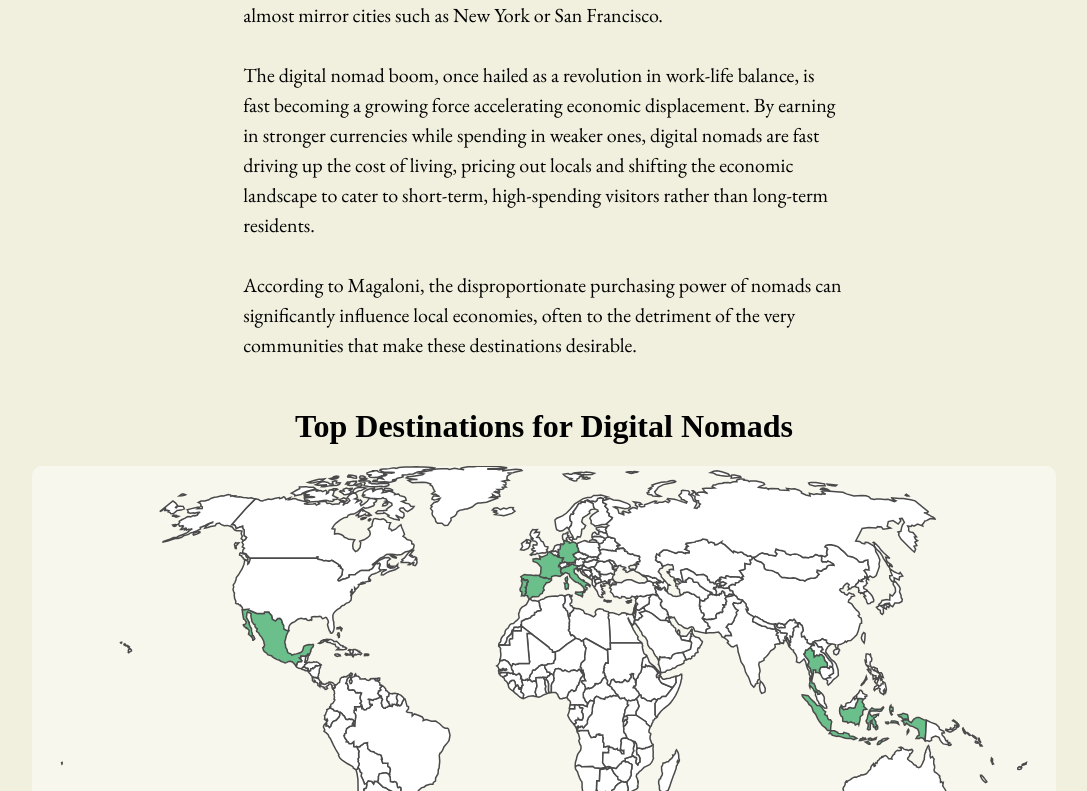
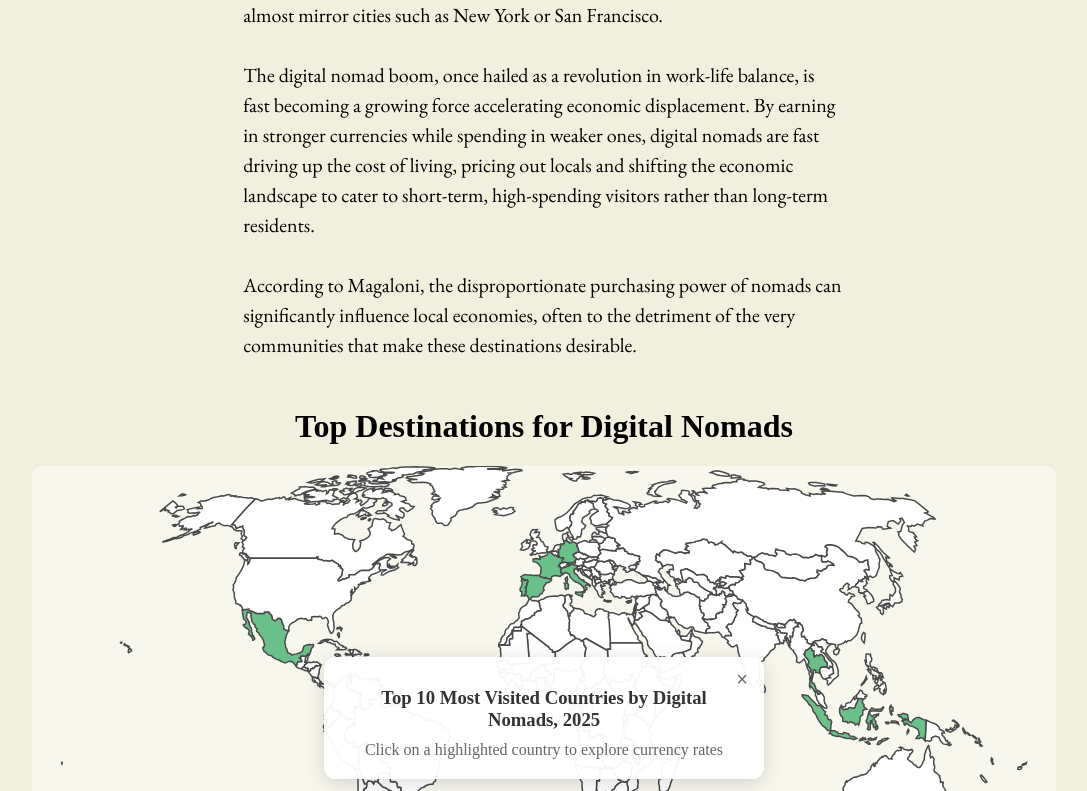
Before and after one commit to nomad-faces/nomad-faces.github.io, a React (Create React App) app: page / in a window 1280 px wide. Shown: the part 6621-7412 px from the top of the page, without its empty margins (96-1183 px from the left). Built offline with nearby package versions, Linux system fonts and the light colour scheme; a web font is replaced by a local one.

Commit message:
little vis updates

```diff
--- a/src/charts/Age.jsx
+++ b/src/charts/Age.jsx
@@ -204,6 +204,17 @@ const Age = () => {
       .style("font-size", "16px")
       .text("Percentage of Digital Nomads");
 
+    // Add source text at the bottom right
+    svg
+      .append("text")
+      .attr("x", width - 40)
+      .attr("y", height - 2)
+      .attr("text-anchor", "end")
+      .style("font-family", '"adobe-caslon-pro", serif')
+      .style("font-size", "12px")
+      .style("fill", "#666")
+      .text("Data as of February 2025. Source: nomads.com");
+
     return () => {
       tooltip.remove(); // Cleanup tooltip when component unmounts
     };
--- a/src/charts/BubbleChart.jsx
+++ b/src/charts/BubbleChart.jsx
@@ -277,7 +277,7 @@ const BubbleChart = ({ dataType }) => {
       .append("text")
       .style("font-family", '"adobe-caslon-pro", serif')
       .style("font-size", "18px")
-      .style("line-height", "1.4")
+      .style("line-height", "1")
       .style("fill", "#333")
       .style("font-weight", "700");
 
@@ -312,6 +312,17 @@ const BubbleChart = ({ dataType }) => {
       .attr("y", 45 + lineNumber * lineHeight)
       .attr("text-anchor", "middle")
       .text(line.trim());
+
+    // After the takeaway message, add source text
+    const sourceText = svg
+      .append("text")
+      .attr("x", width - 10)
+      .attr("y", height - 5)
+      .attr("text-anchor", "end")
+      .style("font-family", '"adobe-caslon-pro", serif')
+      .style("font-size", "12px")
+      .style("fill", "#666")
+      .text("Data as of February 2025. Source: nomads.com");
   }, [data]);
 
   return (
--- a/src/charts/TopDestinations.jsx
+++ b/src/charts/TopDestinations.jsx
@@ -36,6 +36,7 @@ const NomadMap = () => {
   const [tooltip, setTooltip] = useState(null);
   const [isZoomed, setIsZoomed] = useState(false);
   const [exchangeRate, setExchangeRate] = useState(null);
+  const [showInstructions, setShowInstructions] = useState(true);
 
   const fetchExchangeRate = async (country) => {
     const currency = currencyMap[country];
@@ -125,6 +126,17 @@ const NomadMap = () => {
           }
         }
       });
+
+    // Add source text at the bottom right
+    svg
+      .append("text")
+      .attr("x", width - 20)
+      .attr("y", height - 8)
+      .attr("text-anchor", "end")
+      .style("font-family", '"adobe-caslon-pro", serif')
+      .style("font-size", "12px")
+      .style("fill", "#666")
+      .text("Data as of February 2025. Source: nomads.com");
   }, []);
 
   return (
@@ -136,6 +148,47 @@ const NomadMap = () => {
           height={height}
           style={{ borderRadius: "10px" }}
         ></svg>
+
+        {showInstructions && (
+          <div
+            style={{
+              position: "absolute",
+              left: "50%",
+              top: "50%",
+              transform: "translate(-50%, -50%)",
+              background: "rgba(255, 255, 255, 0.95)",
+              padding: "20px",
+              borderRadius: "12px",
+              boxShadow: "0 4px 20px rgba(0, 0, 0, 0.15)",
+              maxWidth: "400px",
+              textAlign: "center",
+              zIndex: 1000,
+            }}
+          >
+            <button
+              onClick={() => setShowInstructions(false)}
+              style={{
+                position: "absolute",
+                right: "10px",
+                top: "10px",
+                background: "none",
+                border: "none",
+                fontSize: "20px",
+                cursor: "pointer",
+                color: "#666",
+              }}
+            >
+              ×
+            </button>
+            <h3 style={{ margin: "10px 10px 10px 10px", color: "#333" }}>
+              Top 10 Most Visited Countries by Digital Nomads, 2025
+            </h3>
+            <p style={{ margin: 0, color: "#666" }}>
+              Click on a highlighted country to explore currency rates
+            </p>
+          </div>
+        )}
+
         {tooltip && (
           <div
             style={{
```
